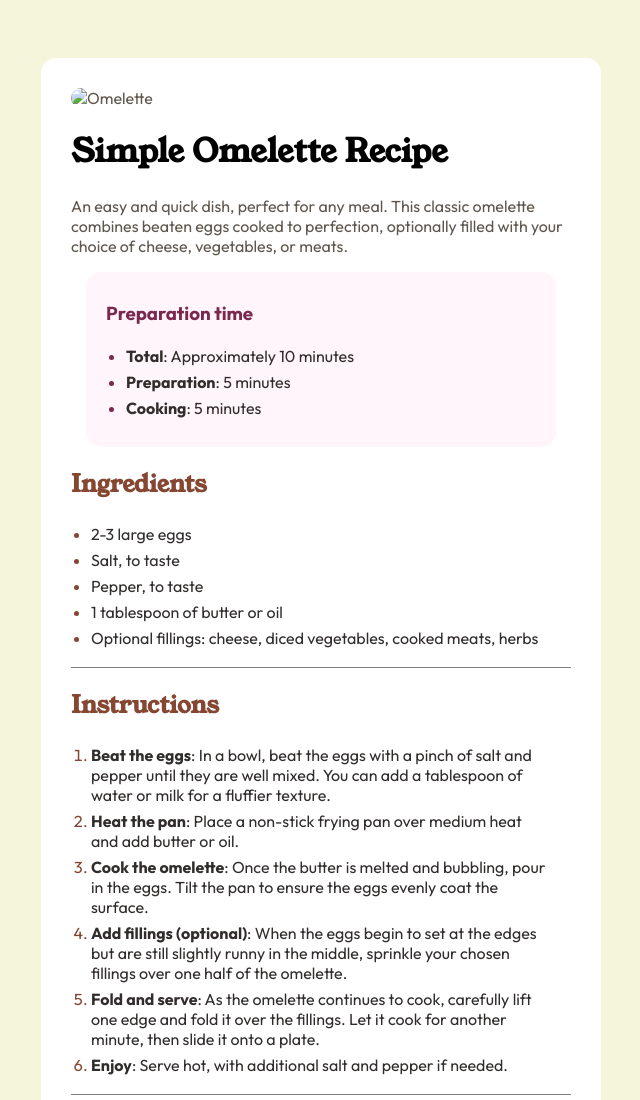
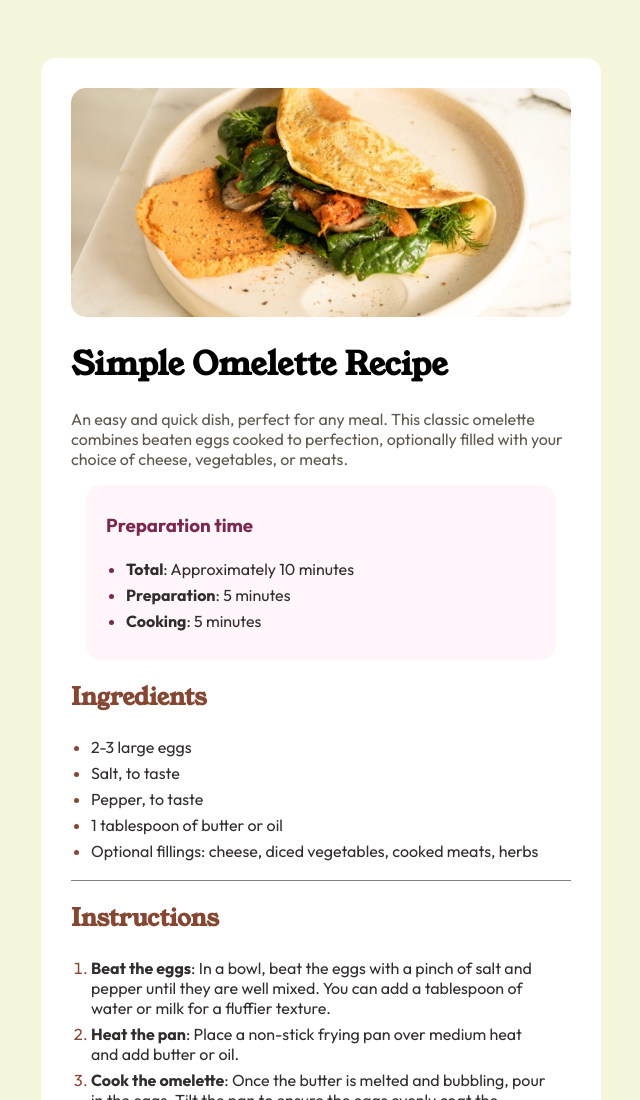
Before and after one commit to ahnintaek/recipe-page, a plain HTML site: page index.html in a window 1280 px wide. Shown: the top 1100 px of the page, without its empty margins (319-959 px from the left). Drawn offline with Linux system fonts and the light colour scheme.

Commit message:
Update index.html

```diff
--- a/index.html
+++ b/index.html
@@ -13,7 +13,7 @@
 <body>
 
   <div class="container">
-    <img class="omelette" src="assets/images/image-omelette.jpeg" alt="Omelette">
+    <img class="omelette" src="/image-omelette.jpeg" alt="Omelette">
     <div class="title">
       <h1>Simple Omelette Recipe</h1>
       <p>An easy and quick dish, perfect for any meal. This classic omelette combines beaten eggs cooked
```
